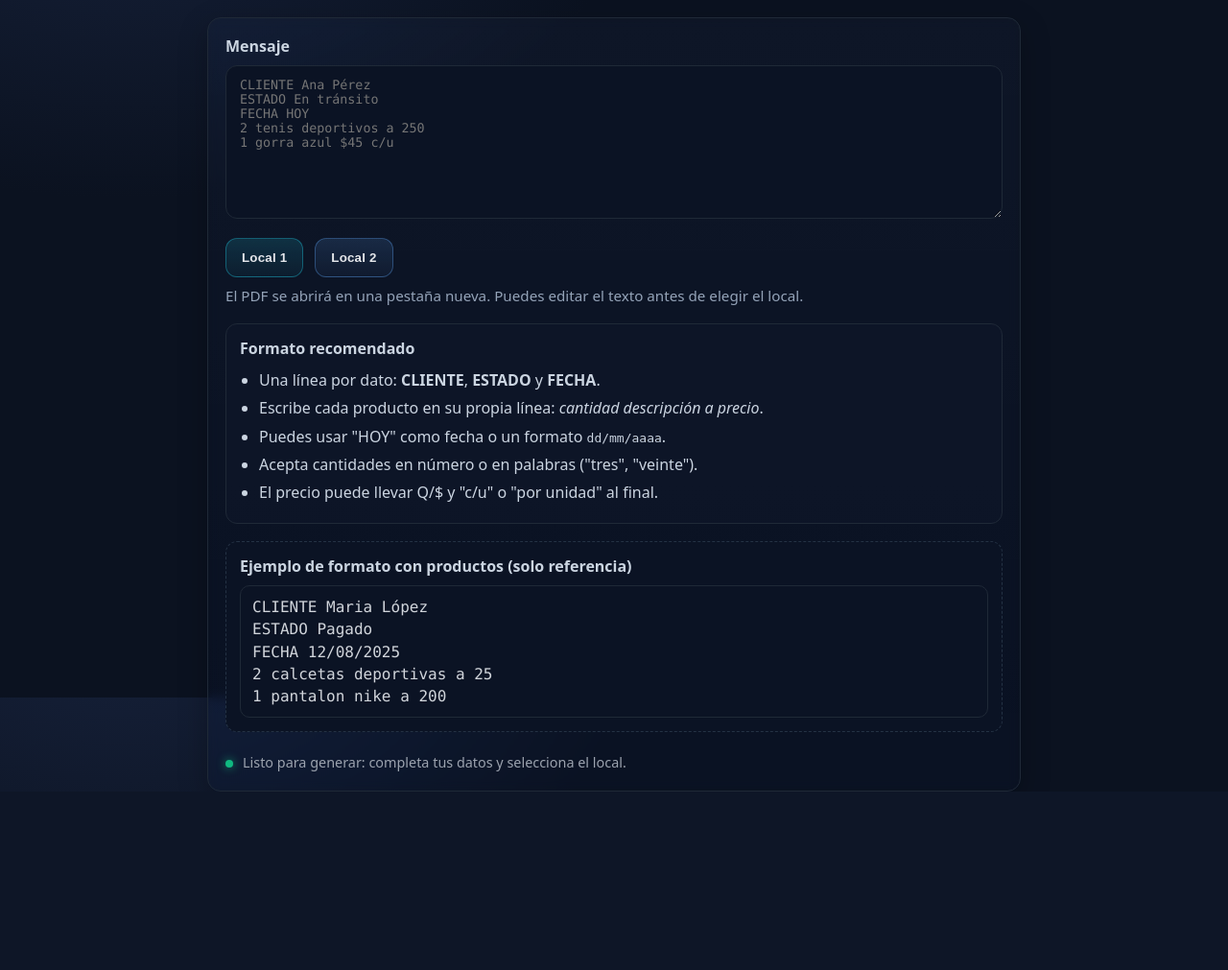
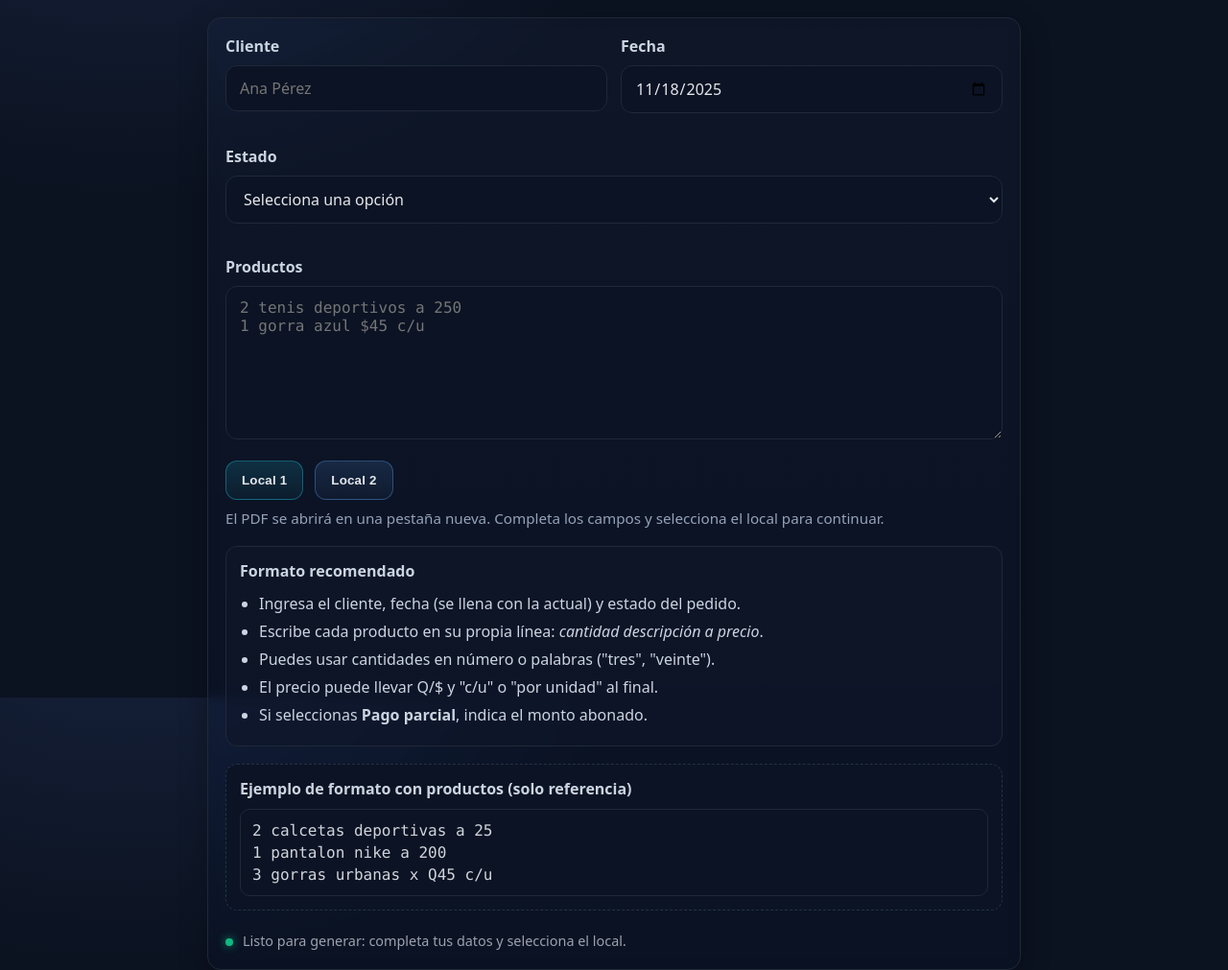
Before and after one commit to LUIS5359/fctestv2, a Flask app: page / in a window 1280 px wide. Shown: the part 73-1084 px from the top of the page at 96% size. Before the commit the page ends 898 px from the top, so only its background shows below. Run offline with Flask 3, Linux system fonts and the light colour scheme.

Commit message:
Actualizar formulario y soportar pagos parciales

```diff
--- a/app.py
+++ b/app.py
@@ -60,34 +60,67 @@ def _safe_nombre_cliente(nombre: str) -> str:
 
 @app.route("/generar_desde_texto", methods=["POST"])
 def generar_desde_texto():
+    plantilla = (request.form.get("plantilla") or "A").upper()
     mensaje = request.form.get("mensaje")
-    plantilla = (request.form.get("plantilla") or "A").upper()
-    if not mensaje:
-        return "❌ No se recibió el texto", 400
+    cliente_form = (request.form.get("cliente") or "").strip()
+    estado_form = (request.form.get("estado") or "").strip()
+    fecha_form = (request.form.get("fecha") or "").strip()
+    productos_texto = request.form.get("productos")
+    monto_parcial_raw = request.form.get("monto_parcial")
+
+    modo_formulario = any([cliente_form, estado_form, fecha_form, productos_texto])
 
     try:
-        cliente, estado, fecha, productos = parsear_mensaje(mensaje)
+        if modo_formulario:
+            cliente = cliente_form
+            estado = estado_form
+            fecha = fecha_form or "HOY"
+            productos = parsear_productos(productos_texto)
 
-        if not cliente:
-            raise ValidacionError("Falta el nombre del cliente (línea 'CLIENTE ...').")
-        if not estado:
-            raise ValidacionError("Falta el estado del pedido (línea 'ESTADO ...').")
-        if not fecha:
-            raise ValidacionError("Falta la fecha (línea 'FECHA dd/mm/aaaa' o 'FECHA HOY').")
-        if not productos:
-            raise ValidacionError("No se encontraron productos con el formato 'cantidad descripción a precio'.")
+            if not cliente:
+                raise ValidacionError("Ingresa el nombre del cliente.")
+            if not estado:
+                raise ValidacionError("Selecciona un estado para el pedido.")
+            if not fecha:
+                raise ValidacionError("Selecciona una fecha válida.")
 
-        productos.sort(key=lambda x: x[1].lower())
-        fecha_valida = procesar_fecha(fecha)
+            fecha_valida = procesar_fecha(fecha)
+            productos.sort(key=lambda x: x[1].lower())
+            total_factura = sum(p[3] for p in productos)
+            if total_factura <= 0:
+                raise ValidacionError("El total calculado es 0. Revisa los productos ingresados.")
 
-        total_factura = sum(p[3] for p in productos)
-        if total_factura <= 0:
-            raise ValidacionError("El total calculado es 0. Revisa los precios ingresados.")
+            pago_parcial = _interpretar_pago_parcial(estado, monto_parcial_raw)
+            if pago_parcial and pago_parcial > total_factura:
+                raise ValidacionError("El pago parcial no puede ser mayor al total calculado.")
+        else:
+            if not mensaje:
+                return "❌ No se recibió el texto", 400
+
+            cliente, estado, fecha, productos = parsear_mensaje(mensaje)
+
+            if not cliente:
+                raise ValidacionError("Falta el nombre del cliente (línea 'CLIENTE ...').")
+            if not estado:
+                raise ValidacionError("Falta el estado del pedido (línea 'ESTADO ...').")
+            if not fecha:
+                raise ValidacionError("Falta la fecha (línea 'FECHA dd/mm/aaaa' o 'FECHA HOY').")
+            if not productos:
+                raise ValidacionError("No se encontraron productos con el formato 'cantidad descripción a precio'.")
+
+            productos.sort(key=lambda x: x[1].lower())
+            fecha_valida = procesar_fecha(fecha)
+
+            total_factura = sum(p[3] for p in productos)
+            if total_factura <= 0:
+                raise ValidacionError("El total calculado es 0. Revisa los precios ingresados.")
+
+            pago_parcial = 0.0
 
         if plantilla == "B":
-            pdf_stream = generar_factura_B(cliente, estado, fecha_valida, productos)
+            pdf_stream = generar_factura_B(cliente, estado, fecha_valida, productos, pago_parcial=pago_parcial)
         else:
-            pdf_stream = generar_factura_A(cliente, estado, fecha_valida, productos)
+            pdf_stream = generar_factura_A(cliente, estado, fecha_valida, productos, pago_parcial=pago_parcial)
 
         # === Nombre de salida: [CLIENTE]_Comprobante[FECHA].pdf ===
         cliente_safe = _safe_nombre_cliente(cliente)
@@ -142,6 +175,36 @@ def parsear_mensaje(mensaje: str) -> Tuple[str, str, str, List[List[float]]]:
         raise ValidacionError("\n".join(errores_producto))
 
     return cliente.strip(), estado.strip(), fecha.strip(), productos
+
+
+def parsear_productos(texto: str) -> List[List[float]]:
+    """Analiza únicamente las líneas de productos.
+
+    Está pensado para el nuevo formulario guiado que ya recibe los datos
+    generales (cliente, estado, fecha) por separado.
+    """
+    if texto is None:
+        raise ValidacionError("Agrega al menos un producto.")
+
+    lineas = [line.strip() for line in texto.splitlines()]
+    productos: List[List[float]] = []
+    errores: List[str] = []
+    for numero, linea in enumerate(lineas, start=1):
+        if not linea:
+            continue
+        if not _parece_linea_producto(linea):
+            errores.append(f"Línea {numero}: Debe iniciar con la cantidad (ej. '2 tenis a 150').")
+            continue
+        try:
+            productos.append(_parsear_linea_producto(linea))
+        except ValidacionError as exc:
+            errores.append(f"Línea {numero}: {exc}")
+
+    if errores:
+        raise ValidacionError("\n".join(errores))
+    if not productos:
+        raise ValidacionError("Agrega al menos un producto con formato 'cantidad descripción a precio'.")
+    return productos
 
 
 def _extraer_encabezado(linea: str):
@@ -231,12 +294,31 @@ def _limpiar_conectores(texto: str) -> str:
 def procesar_fecha(fecha_str: str) -> str:
     if not fecha_str:
         raise ValidacionError("Debes indicar una fecha (por ejemplo, FECHA HOY).")
+    fecha_str = fecha_str.strip()
     if fecha_str.lower() == "hoy":
         return datetime.today().strftime("%d/%m/%Y")
+
+    formatos = ("%d/%m/%Y", "%Y-%m-%d")
+    for formato in formatos:
+        try:
+            return datetime.strptime(fecha_str, formato).strftime("%d/%m/%Y")
+        except ValueError:
+            continue
+    raise ValidacionError("La fecha debe tener el formato dd/mm/aaaa, yyyy-mm-dd o ser 'HOY'.")
+
+
+def _interpretar_pago_parcial(estado: str, valor: str) -> float:
+    if (estado or "").strip().upper() != "PAGO PARCIAL":
+        return 0.0
+    if valor is None or not valor.strip():
+        raise ValidacionError("Ingresa el monto del pago parcial.")
     try:
-        return datetime.strptime(fecha_str, "%d/%m/%Y").strftime("%d/%m/%Y")
+        monto = float(valor)
     except ValueError as exc:
-        raise ValidacionError("La fecha debe tener el formato dd/mm/aaaa o ser 'HOY'.") from exc
+        raise ValidacionError("El monto del pago parcial no es válido.") from exc
+    if monto <= 0:
+        raise ValidacionError("El pago parcial debe ser mayor a 0.")
+    return monto
 
 
 if __name__ == "__main__":
--- a/templates/index.html
+++ b/templates/index.html
@@ -38,13 +38,32 @@
       backdrop-filter:saturate(120%) blur(6px);
     }
     label{display:block; font-weight:600; margin-bottom:8px; color:#cbd5e1}
+    input[type="text"], input[type="date"], input[type="number"], select, textarea{
+      width:100%;
+      color:var(--text);
+      background:#0b1324;
+      border:1px solid var(--border);
+      border-radius:12px;
+      padding:12px 14px;
+      font-family:inherit;
+      font-size:1rem;
+      outline:none;
+    }
     textarea{
-      width:100%; min-height:160px; color:var(--text); background:#0b1324; border:1px solid var(--border);
+      min-height:160px;
       border-radius:12px; padding:12px 14px; font-family: ui-monospace, SFMono-Regular, Menlo, Consolas, "Liberation Mono", monospace;
       resize:vertical; outline:none;
     }
-    textarea:focus{border-color:#334155; box-shadow:0 0 0 3px rgba(96,165,250,.15)}
+    input:focus, select:focus, textarea:focus{border-color:#334155; box-shadow:0 0 0 3px rgba(96,165,250,.15)}
     .row{display:flex; gap:12px; flex-wrap:wrap; margin-top:14px}
+    .grid{
+      display:grid;
+      grid-template-columns:repeat(auto-fit,minmax(220px,1fr));
+      gap:14px;
+      margin-bottom:18px;
+    }
+    .field{margin-bottom:16px}
+    .hidden{display:none}
     .btn{
       appearance:none; border:1px solid var(--border); background:#0b1324; color:var(--text);
       padding:12px 16px; border-radius:12px; font-weight:700; letter-spacing:.2px; cursor:pointer;
@@ -84,8 +103,39 @@
 
     <div class="card">
       <form action="/generar_desde_texto" method="POST" target="_blank" id="facturaForm">
-        <label for="mensaje">Mensaje</label>
-        <textarea id="mensaje" name="mensaje" spellcheck="false" placeholder="CLIENTE Ana Pérez&#10;ESTADO En tránsito&#10;FECHA HOY&#10;2 tenis deportivos a 250&#10;1 gorra azul $45 c/u"></textarea>
+        <div class="grid">
+          <div class="field">
+            <label for="cliente">Cliente</label>
+            <input type="text" id="cliente" name="cliente" placeholder="Ana Pérez" />
+          </div>
+          <div class="field">
+            <label for="fecha">Fecha</label>
+            <input type="date" id="fecha" name="fecha" />
+          </div>
+        </div>
+
+        <div class="grid">
+          <div class="field">
+            <label for="estado">Estado</label>
+            <select id="estado" name="estado">
+              <option value="">Selecciona una opción</option>
+              <option value="PAGADO">Pagado</option>
+              <option value="PENDIENTE">Pendiente</option>
+              <option value="PAGO PARCIAL">Pago parcial</option>
+              <option value="ENVIADO">Enviado</option>
+              <option value="RECIBIDO">Recibido</option>
+            </select>
+          </div>
+          <div class="field hidden" id="pagoParcialField">
+            <label for="montoParcial">Monto pago parcial</label>
+            <input type="number" step="0.01" min="0" id="montoParcial" name="monto_parcial" placeholder="0.00" />
+          </div>
+        </div>
+
+        <div class="field">
+          <label for="productos">Productos</label>
+          <textarea id="productos" name="productos" spellcheck="false" placeholder="2 tenis deportivos a 250&#10;1 gorra azul $45 c/u"></textarea>
+        </div>
 
         <!-- Campo oculto que decidirá Local 1 (A) o Local 2 (B) -->
         <input type="hidden" name="plantilla" id="plantilla" value="A" />
@@ -97,27 +147,25 @@
           <button class="btn local2" onclick="setPlantilla(event,'B')">Local 2</button>
         </div>
 
-        <p class="hint">El PDF se abrirá en una pestaña nueva. Puedes editar el texto antes de elegir el local.</p>
+        <p class="hint">El PDF se abrirá en una pestaña nueva. Completa los campos y selecciona el local para continuar.</p>
 
         <div class="rules">
           <h3>Formato recomendado</h3>
           <ul>
-            <li>Una línea por dato: <strong>CLIENTE</strong>, <strong>ESTADO</strong> y <strong>FECHA</strong>.</li>
+            <li>Ingresa el cliente, fecha (se llena con la actual) y estado del pedido.</li>
             <li>Escribe cada producto en su propia línea: <em>cantidad descripción a precio</em>.</li>
-            <li>Puedes usar "HOY" como fecha o un formato <code>dd/mm/aaaa</code>.</li>
-            <li>Acepta cantidades en número o en palabras ("tres", "veinte").</li>
+            <li>Puedes usar cantidades en número o palabras ("tres", "veinte").</li>
             <li>El precio puede llevar Q/$ y "c/u" o "por unidad" al final.</li>
+            <li>Si seleccionas <strong>Pago parcial</strong>, indica el monto abonado.</li>
           </ul>
         </div>
 
         <div class="examples">
           <div class="example">
             <h3>Ejemplo de formato con productos (solo referencia)</h3>
-            <code class="block">CLIENTE Maria López
-ESTADO Pagado
-FECHA 12/08/2025
-2 calcetas deportivas a 25
-1 pantalon nike a 200</code>
+            <code class="block">2 calcetas deportivas a 25
+1 pantalon nike a 200
+3 gorras urbanas x Q45 c/u</code>
           </div>
         </div>
 
@@ -132,25 +180,47 @@ FECHA 12/08/2025
 <script>
   const form = document.getElementById('facturaForm');
   const erroresBox = document.getElementById('errores');
+  const fechaInput = document.getElementById('fecha');
+  const estadoSelect = document.getElementById('estado');
+  const pagoParcialField = document.getElementById('pagoParcialField');
+  const pagoParcialInput = document.getElementById('montoParcial');
+
+  fechaInput.valueAsDate = new Date();
+
+  estadoSelect.addEventListener('change', () => {
+    const show = estadoSelect.value === 'PAGO PARCIAL';
+    pagoParcialField.classList.toggle('hidden', !show);
+    if (!show) {
+      pagoParcialInput.value = '';
+    }
+  });
 
   form.addEventListener('submit', function(evt){
-    const texto = (document.getElementById('mensaje').value || '').trim();
+    const cliente = (document.getElementById('cliente').value || '').trim();
+    const fecha = fechaInput.value;
+    const estado = estadoSelect.value;
+    const productosTexto = (document.getElementById('productos').value || '').trim();
+    const pagoParcial = pagoParcialInput.value;
     const errores = [];
 
-    if (!texto) {
-      errores.push('Agrega al menos un cliente y un producto.');
+    if (!cliente) {
+      errores.push('Agrega el nombre del cliente.');
     }
-    if (!/^cliente\b/im.test(texto)) {
-      errores.push('Incluye una línea que comience con "CLIENTE".');
+    if (!fecha) {
+      errores.push('Selecciona una fecha.');
     }
-    if (!/^estado\b/im.test(texto)) {
-      errores.push('Incluye una línea que comience con "ESTADO".');
+    if (!estado) {
+      errores.push('Selecciona un estado para el pedido.');
     }
-    if (!/^fecha\b/im.test(texto)) {
-      errores.push('Incluye una línea que comience con "FECHA".');
+    if (!productosTexto) {
+      errores.push('Agrega al menos un producto.');
+    } else if (!/^\s*(\d+|uno|dos|tres|cuatro|cinco|seis|siete|ocho|nueve|diez)\b/im.test(productosTexto)) {
+      errores.push('Cada producto debe iniciar con la cantidad.');
     }
-    if (!/^\s*(\d+|uno|dos|tres|cuatro|cinco|seis|siete|ocho|nueve|diez)\b/im.test(texto)) {
-      errores.push('Agrega al menos una línea con cantidad, descripción y precio.');
+    if (estado === 'PAGO PARCIAL') {
+      if (!pagoParcial || Number(pagoParcial) <= 0) {
+        errores.push('Indica el monto del pago parcial.');
+      }
     }
 
     if (errores.length) {
```
Also changed, not shown: generar_factura.py (+17 -7 lines), tests/test_parser.py (+16 -2 lines).
